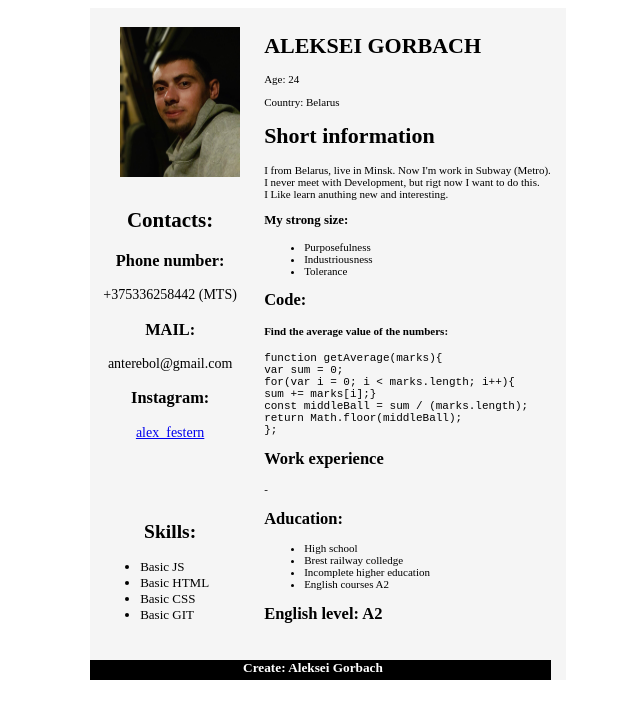
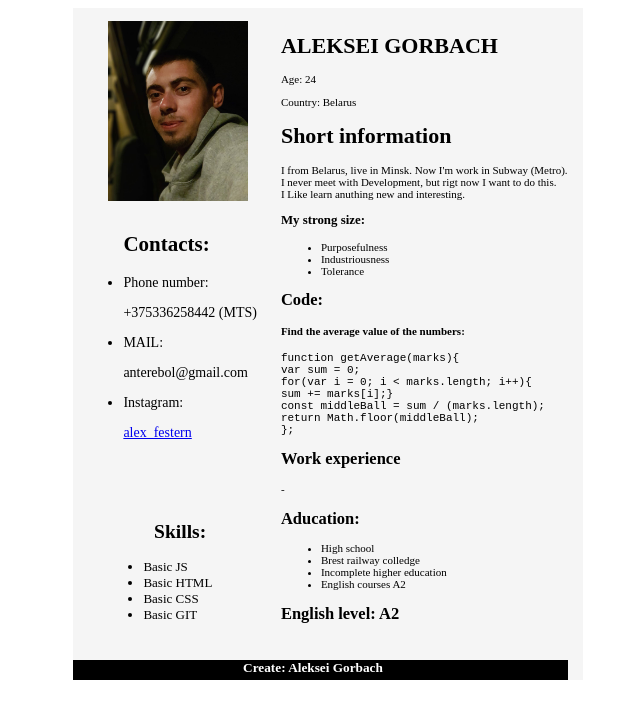
Before and after one commit to anterebol/rsschool-cv, a plain HTML site: page index.html in a window 1280 px wide. Shown: the whole page, without its empty margins (312-952 px from the left). Drawn offline with Linux system fonts and the light colour scheme.

Commit message:
fix: add ul in contacts

```diff
--- a/index.html
+++ b/index.html
@@ -13,9 +13,9 @@
     background: whitesmoke;
 }
  img  {
-   padding-left: 20px;
-  width: 120px;
-  height: 150px;
+   padding-left: 25px;
+  width: 140px;
+  height: 180px;
   margin-bottom: 10px;
 }
 .card {
@@ -32,9 +32,14 @@
 }
 .contacts {
   padding-bottom: 50px ;
-  text-align: center;
   font-size: 14px;
 display: block;
+}
+.cont{
+  margin-left: 40px;
+}
+.skills {
+  padding-left: 20px;
 }
 .skills h2 {
  text-align: center;
@@ -51,15 +56,18 @@ footer {
 <body>
   <div class='container'>
     <div class="card">
-      <img src="foto.jpg" alt="foto">
+      <img class="foto" src="foto.jpg" alt="foto">
       <div class="contacts">
-    <h2><strong>Contacts:</strong></h2>
-<h3>Phone number:</h3>
-<p>+375336258442 (MTS)</p>
-<h3>MAIL:</h3>
+    <h2 class="cont"><strong>Contacts:</strong></h2>
+<ul>
+
+<li>Phone number:
+<p>+375336258442 (MTS)</p></li>
+<li>MAIL:</li>
 <p>anterebol@gmail.com</p>
-<h3>Instagram:</h3>
-<p><a href="https://www.instagram.com/alex_festern/">alex_festern</a></p>
+<li>Instagram:
+<p><a href="https://www.instagram.com/alex_festern/">alex_festern</a></p></li>
+</ul>
 </div>
     <div class="skills">
 <h2>Skills:</h2>
```
